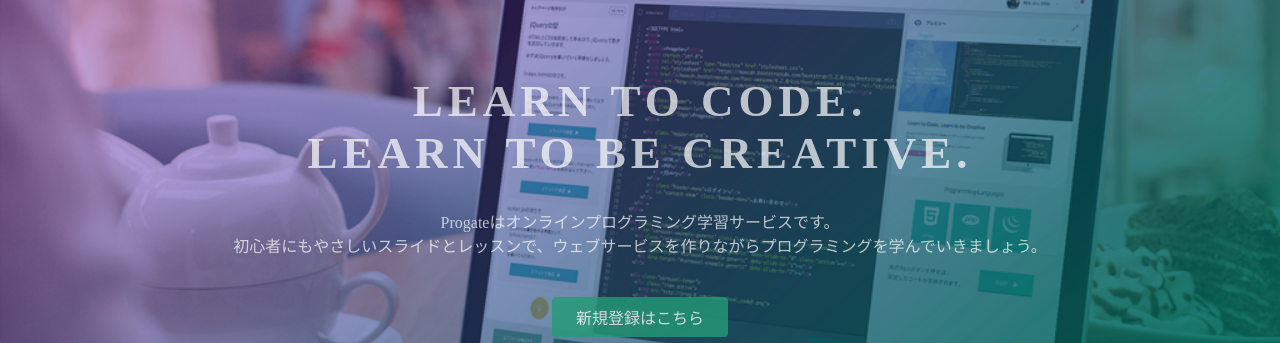
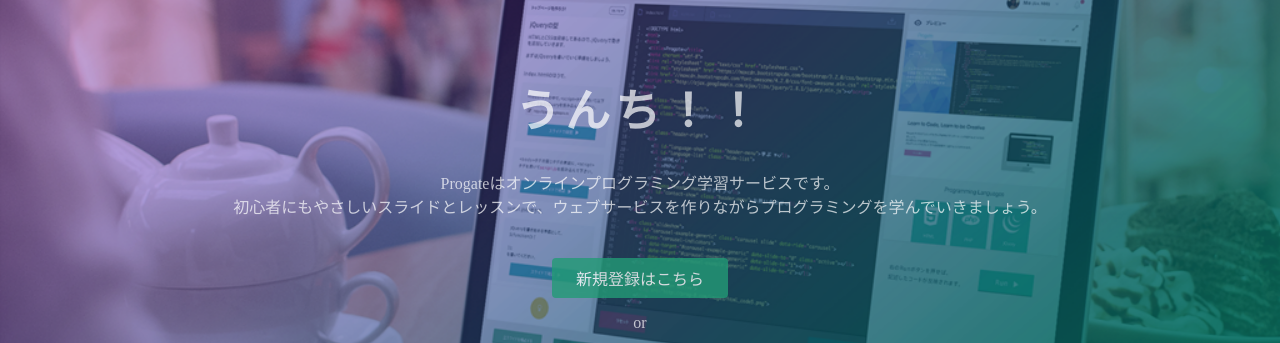
Before and after one commit to kouheiyoshida/kouheiyoshida.github.io, a plain HTML site: page index.html in a window 1280 px wide. Shown: the part 135-478 px from the top of the page. Drawn offline with Linux system fonts and the light colour scheme.

Commit message:
Update index.html

```diff
--- a/index.html
+++ b/index.html
@@ -23,7 +23,7 @@
   </header>
   <div class="top-wrapper">
     <div class="container">
-      <h1>LEARN TO CODE.<br>LEARN TO BE CREATIVE.</h1>
+      <h1>うんち！！</h1>
       <p>Progateはオンラインプログラミング学習サービスです。<br>初心者にもやさしいスライドとレッスンで、ウェブサービスを作りながらプログラミングを学んでいきましょう。</p>
       <div class="btn-wrapper">
         <a href="#" class="btn signup">新規登録はこちら</a>
```
